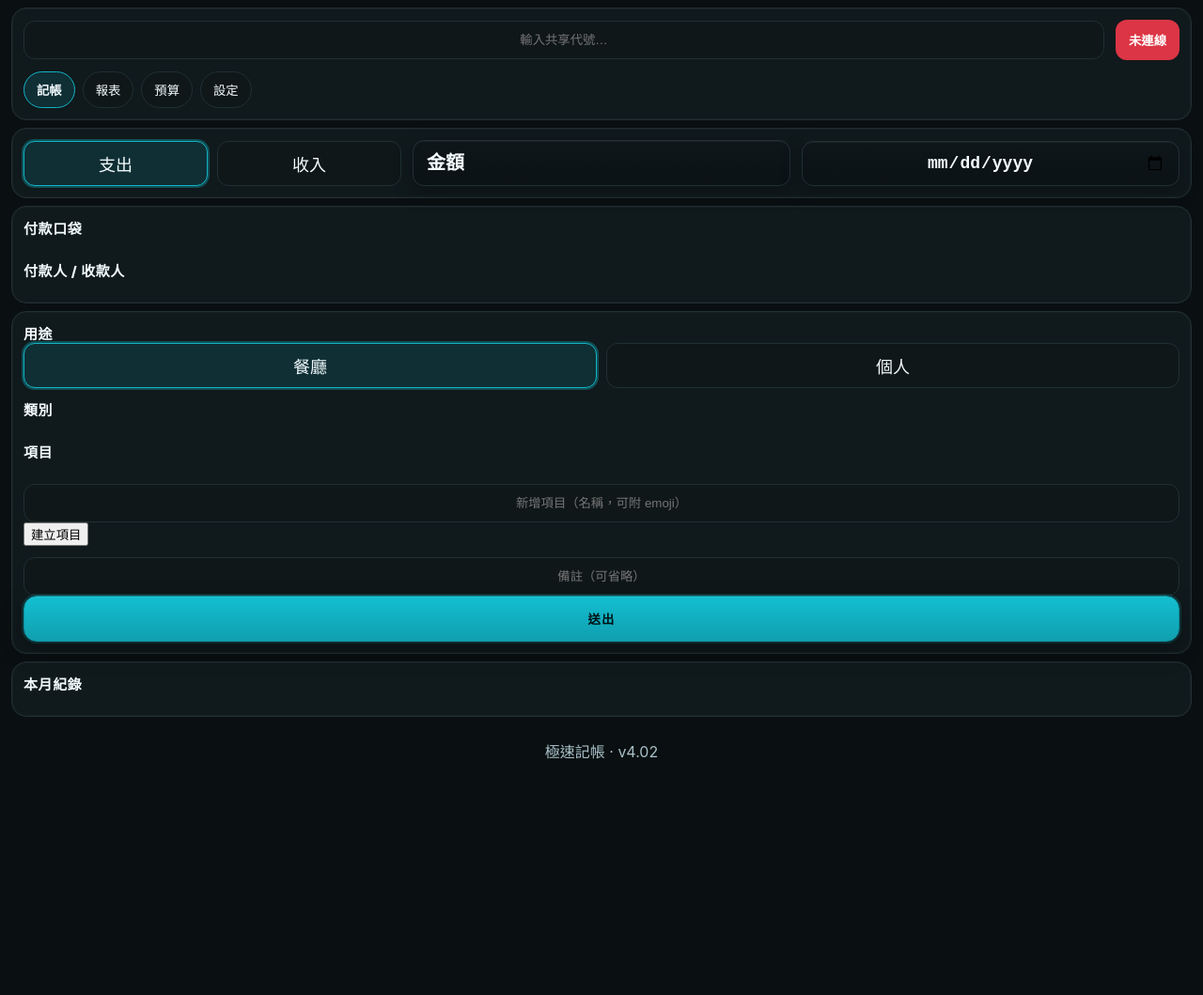
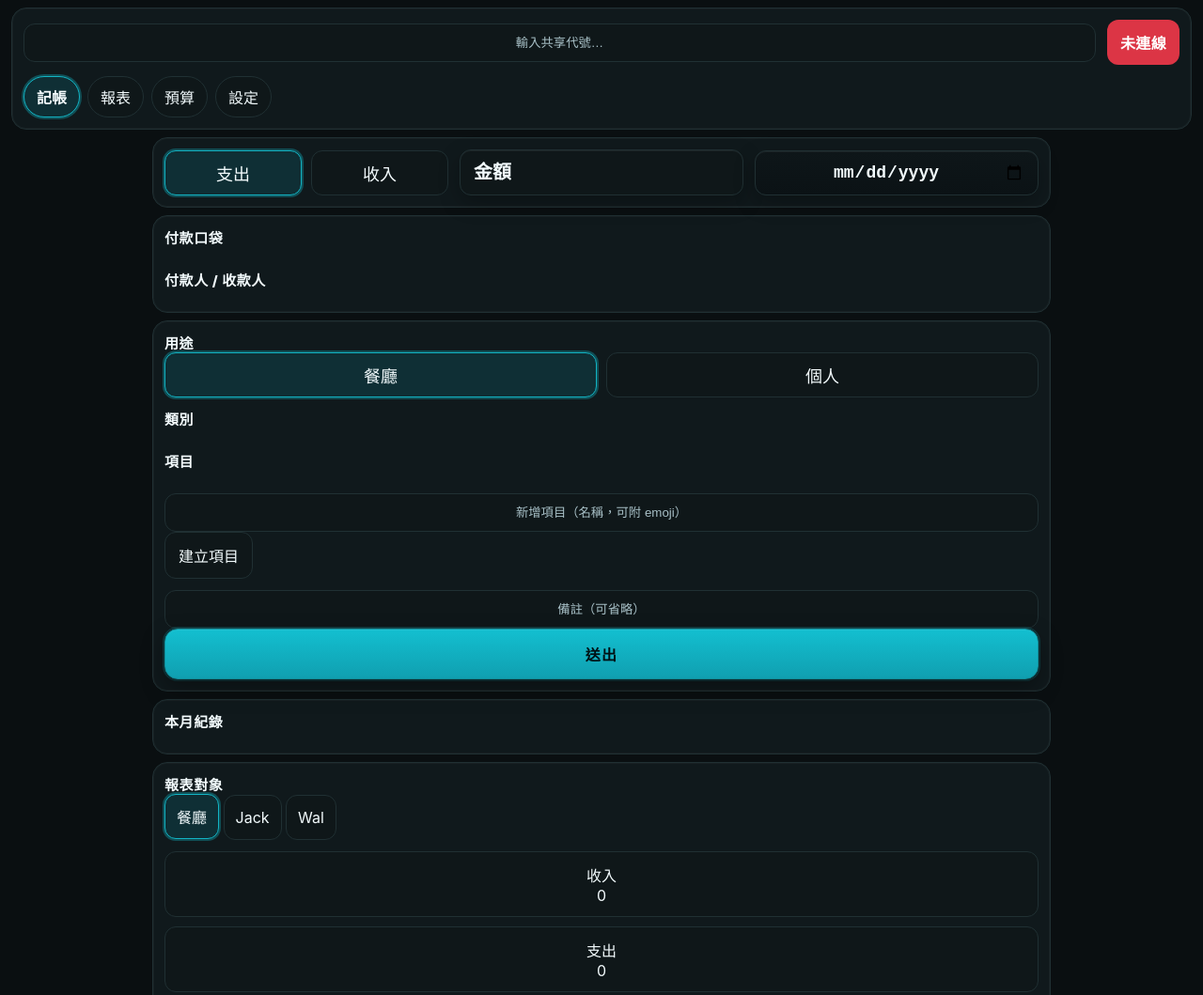
Before and after one commit to diesel-yang/cashflow, a plain HTML site: page index.html in a window 1280 px wide. Shown: the top 1059 px of the page at 94% size. Before the commit the page ends 827 px from the top, so only its background shows below. Drawn offline with Linux system fonts and the light colour scheme.

Commit message:
Update style.css

```diff
--- a/style.css
+++ b/style.css
@@ -1,6 +1,12 @@
 /* ==========================================================================
-   極速記帳 - 深色高對比（mobile-first）
-   v4.02：維持 v4.01，不動 OK 結構；補：本月紀錄/報表/預算、SVG 高亮、Safari 跑版修正
+   極速記帳 - 高對比深色（mobile-first）
+   v4.01 → 修正版
+   - 頂部三欄（支出/收入｜金額｜日期）固定三欄不跳行
+   - 用途「餐廳 / 個人」二等分同一欄寬
+   - 口袋以「小豬 SVG 為主體」，點選高亮（描邊＋光暈）
+   - iOS/Safari 兼容：表單字色、min-width:0、appearance reset
+   - 行動版 Grid 排版；按鈕/圖示一律置中
+   - 報表/預算分頁的 KPI、圓餅圖、表格、進度條樣式
    ========================================================================== */
 
 :root{
@@ -9,158 +15,266 @@
   --text:#f3fbfd;
   --muted:#a8c0c7;
   --primary:#12b4c4;
+  --primary-weak:#0f8f9b;
   --border:#203033;
   --chip-bg:#0f1719;
   --chip-active:#0f2f35;
   --pos:#76e3a8;
   --neg:#ff9aa0;
+  --shadow-outer: 0 10px 24px rgba(0,0,0,.35);
+  --shadow-inset: 0 1px 0 rgba(255,255,255,.06) inset;
 }
 
 *{box-sizing:border-box}
 html,body{
   margin:0;padding:0;background:var(--bg);color:var(--text);
   font-family:-apple-system,BlinkMacSystemFont,Inter,'Noto Sans TC','Segoe UI',Roboto,Arial;
-  -webkit-font-smoothing:antialiased;-moz-osx-font-smoothing:grayscale;
+  -webkit-font-smoothing:antialiased; -moz-osx-font-smoothing:grayscale;
 }
 
+img,svg{display:block;max-width:100%}
+button{border:0;background:none;padding:0;font:inherit;color:inherit;cursor:pointer}
+.hidden{display:none!important}
+.muted{color:var(--muted)}
+.center{display:grid;place-items:center}
+.space{flex:1}
+
+/* ───────── 卡片 / 區塊 ───────── */
 .card{
-  background:var(--card);border:1px solid var(--border);
-  border-radius:16px;padding:12px;display:grid;gap:12px;
+  background:var(--card);
+  border:1px solid var(--border);
+  border-radius:16px;
+  padding:12px;
+  display:grid; gap:12px;
   box-shadow:0 0 0 1px rgba(255,255,255,.03) inset;
   margin:8px 12px;
 }
 .section-head{font-size:15px;font-weight:800;letter-spacing:.04em}
-.center{display:grid;place-items:center}
-.muted{color:var(--muted)}
-.space{flex:1}
 
-/* 頂部 */
+/* ───────── 頂部：共享代號 + 連線按鈕 + 分頁 ───────── */
 .head .head-row{
-  display:grid;grid-template-columns:minmax(0,1fr) auto;gap:12px;align-items:center
+  display:grid;
+  grid-template-columns:1fr auto;
+  gap:12px;
+  align-items:center;
+}
+.input{
+  width:100%;
+  background:var(--chip-bg); color:var(--text);
+  border:1px solid var(--border); border-radius:12px;
+  padding:12px 14px; text-align:center;
+  -webkit-appearance:none; appearance:none; min-width:0;
 }
 .tabs{display:flex;gap:8px;flex-wrap:wrap}
 .tab{
-  border:1px solid var(--border);background:var(--chip-bg);color:var(--text);
-  padding:9px 13px;border-radius:999px;cursor:pointer;display:inline-flex;align-items:center;justify-content:center
+  border:1px solid var(--border);
+  background:var(--chip-bg);
+  border-radius:999px;
+  color:var(--text);
+  padding:9px 13px;
 }
-.tab.active{background:var(--chip-active);border-color:var(--primary);font-weight:800}
+.tab.active{
+  background:var(--chip-active);
+  border-color:var(--primary);
+  font-weight:800;
+  box-shadow:0 0 0 2px color-mix(in srgb,var(--primary) 35%, transparent);
+}
 
-/* Inputs / Buttons */
-.input{
-  width:100%;background:var(--chip-bg);color:var(--text);
-  border:1px solid var(--border);border-radius:12px;padding:12px 14px;text-align:center;
+/* ───────── 一般按鈕 ───────── */
+.btn{
+  background:var(--primary); color:#001114;
+  border-radius:12px; padding:12px 14px;
+  font-weight:800; letter-spacing:.02em;
 }
-.btn{background:var(--primary);color:#001114;border:none;border-radius:12px;padding:12px 14px;font-weight:800;cursor:pointer}
-.btn.danger{background:#dc3545;color:#fff}
-.btn.success{background:#2ac3a2;color:#001114}
+.btn.danger{ background:#dc3545; color:#fff; }
+.btn.success{ background:#2ac3a2; color:#001114; }
+.btn-elevated{
+  border:1px solid var(--border);
+  background:var(--chip-bg);
+  border-radius:12px; padding:12px 14px;
+}
+.btn-elevated.primary{
+  background: var(--primary);
+  color:#001114;
+  border:1px solid #0e9dae;
+  font-weight:800; letter-spacing:.08em;
+}
 
-/* Chips */
+/* ───────── 立體送出 ───────── */
+.btn-3d{
+  width:100%;
+  border:1px solid #1c2a2e; border-radius:14px;
+  padding:14px 18px; text-align:center;
+  font-weight:900; letter-spacing:.08em;
+  background:linear-gradient(#0e1619,#0b1215); color:#e8f7fa;
+  box-shadow:var(--shadow-inset), var(--shadow-outer), 0 0 0 2px rgba(18,180,196,.2);
+  transition:transform .06s ease, box-shadow .15s ease, filter .15s ease;
+}
+.btn-3d.primary{ background:linear-gradient(#13bfd0,#109fb0); border-color:#0f8f9b; color:#001114; }
+.btn-3d:hover{ filter:brightness(1.03); }
+.btn-3d:active{ transform:translateY(1px); box-shadow:0 6px 16px rgba(0,0,0,.28), 0 0 0 2px rgba(18,180,196,.25); }
+.btn-3d:focus-visible{ outline:2px solid var(--primary); outline-offset:2px; }
+
+/* ───────── 晶片按鈕（Chips） ───────── */
 .chip{
-  border:1px solid var(--border);background:var(--chip-bg);color:var(--text);
-  border-radius:12px;padding:10px 12px;min-height:48px;min-width:0;
-  cursor:pointer;display:inline-flex;align-items:center;justify-content:center;gap:8px;text-align:center
+  border:1px solid var(--border);
+  background:var(--chip-bg);
+  color:var(--text);
+  border-radius:12px; padding:10px 12px; min-height:48px;
+  display:inline-flex; align-items:center; justify-content:center;
+  gap:8px; text-align:center;
 }
-.chip.active{background:var(--chip-active);border-color:var(--primary);box-shadow:0 0 0 2px color-mix(in srgb, var(--primary) 35%, transparent)}
-.chip.lg{font-size:18px}
-#chip-scope .chip{font-size:18px}
+.chip.active{
+  background:var(--chip-active);
+  border-color:var(--primary);
+  box-shadow:0 0 0 2px color-mix(in srgb,var(--primary) 35%, transparent);
+}
+.chip.lg{ font-size:18px }
+.emoji{ width:22px; height:22px; display:inline-grid; place-items:center; font-size:20px; line-height:1 }
 
-/* ===== 三欄不跳行（支出/收入｜金額｜日期） ===== */
+/* 用途「餐廳 / 個人」二等分 */
+.chip-group.two{
+  display:grid;
+  grid-template-columns:1fr 1fr;
+  gap:10px;
+}
+.chip-group.wide{ display:grid; grid-template-columns:repeat(2,minmax(0,1fr)); gap:10px; }
+#chip-scope .chip{ font-size:18px }
+
+/* ───────── 頂部三欄：支出/收入｜金額｜日期 ───────── */
 .top-eqgrid{
   display:grid;
-  grid-template-columns: minmax(0,1fr) minmax(0,1fr) minmax(0,1fr);
-  gap:12px;align-items:center;
+  grid-template-columns: 1fr 1fr 1fr;   /* 固定三欄 */
+  gap:12px; align-items:center;
 }
-/* 兩顆 chip 等分該欄寬 */
-.chip-group.two{display:grid;grid-template-columns:1fr 1fr;gap:10px}
-.chip-group.three{display:grid;grid-template-columns:repeat(3,1fr);gap:10px}
+#rec-amt.amt{
+  text-align:center; font-weight:900; font-size:20px;
+  background:var(--chip-bg); color:var(--text)!important;
+  -webkit-text-fill-color:var(--text)!important; caret-color:var(--text);
+  border:1px solid var(--border); border-radius:12px; padding:12px 14px;
+  -webkit-appearance:none; appearance:none; min-width:0;
+}
+.elevated{
+  border-radius:12px; border:1px solid var(--border);
+  background:linear-gradient(#0e1619,#0b1215); color:var(--text);
+  padding:12px 14px; box-shadow:var(--shadow-inset), 0 8px 22px rgba(0,0,0,.25);
+}
+.date-wrap input[type="date"]{
+  width:100%; text-align:center; font-weight:800; font-size:18px; min-width:0;
+  -webkit-appearance:none; appearance:none;
+}
+input::placeholder{ color:var(--muted) }
+input:-webkit-autofill,
+input:-webkit-autofill:focus{
+  -webkit-text-fill-color: var(--text) !important;
+  transition: background-color 9999s ease-out 0s;
+}
 
-/* 金額輸入（深色白字） */
-#rec-amt.amt{
-  text-align:center;font-weight:900;font-size:20px;
-  color:var(--text)!important;-webkit-text-fill-color:var(--text)!important;caret-color:var(--text);
+/* ───────── Grid 系列 ───────── */
+.grid{ display:grid; gap:10px }
+.grid-2{ grid-template-columns:repeat(2,1fr) }
+.grid-3{ grid-template-columns:repeat(3,1fr) }
+.grid-4{ grid-template-columns:repeat(4,1fr) }
+
+/* ───────── 口袋（SVG 為主體） ───────── */
+.pockets-grid{ display:grid; grid-template-columns:repeat(3,1fr); gap:12px }
+.pocket{
+  display:flex; flex-direction:column; align-items:center; justify-content:center;
+  text-align:center; gap:10px; padding:12px;
+  border:1px solid var(--border); border-radius:16px; background:var(--card);
+  min-height:160px;
 }
-input:-webkit-autofill,input:-webkit-autofill:focus{-webkit-text-fill-color:var(--text)!important;transition:background-color 9999s ease-out 0s}
+.pocket .pig{ width:92px; height:92px; color:#6aa7ff; }
+.pocket .name{ font-size:15px; color:var(--muted) }
+.pocket .amt{ font-size:22px; font-weight:900; color:var(--text) }
+.pocket.negative .pig{ color:#ff6b6b }
+.pocket.negative .amt{ color:var(--neg) }
+.pocket.positive .amt{ color:var(--pos) }
 
-/* 日期（立體） */
-.elevated{
-  border-radius:12px;border:1px solid var(--border);
-  background:linear-gradient(#0e1619,#0b1215);color:var(--text);padding:12px 14px;
-  box-shadow:0 1px 0 rgba(255,255,255,.06) inset, 0 8px 22px rgba(0,0,0,.25);
+/* 讓「SVG 本體」在選取時高亮描邊與外暈 */
+.pocket .pig path{ stroke:transparent; stroke-width:3px; }
+.pocket.active{ border-color:var(--primary); box-shadow:0 0 0 3px color-mix(in srgb,var(--primary) 25%, transparent); }
+.pocket.active .pig{ color:var(--primary); }
+.pocket.active .pig path{ stroke:var(--primary); }
+
+/* 付款人列（J / W / JW 三等分） */
+#payers-row .chip{ width:100%; justify-content:center; }
+
+/* ───────── 本月紀錄列表 ───────── */
+.list{ display:grid; gap:8px }
+.list .row{
+  display:grid; grid-template-columns:95px 1fr auto;
+  gap:8px; align-items:center;
+  padding:10px; background:var(--chip-bg);
+  border:1px solid var(--border); border-radius:12px; color:var(--text);
 }
-.date-wrap input[type="date"]{width:100%;text-align:center;font-weight:800;font-size:18px;min-width:0}
+.list .r-date{ color:var(--muted) }
+.list .r-amt{ font-weight:900 }
+.list .r-amt.pos{ color:var(--pos) }
+.list .r-amt.neg{ color:var(--neg) }
 
-/* 送出（立體卡片） */
-.btn-3d{
-  appearance:none;width:100%;
-  border:1px solid #1c2a2e;border-radius:14px;padding:14px 18px;
-  font-weight:900;letter-spacing:.08em;text-align:center;cursor:pointer;
-  background:linear-gradient(#0e1619,#0b1215);color:#e8f7fa;
-  box-shadow:0 1px 0 rgba(255,255,255,.06) inset,0 10px 24px rgba(0,0,0,.35),0 0 0 2px rgba(18,180,196,.20);
-  transition:transform .06s ease,box-shadow .15s ease,filter .15s ease;
+/* ───────── 報表分頁（KPI / 圓餅 / 表格） ───────── */
+.report-tabs{ display:flex; gap:8px; flex-wrap:wrap }
+.kpi-row{
+  display:grid; gap:10px;
+  grid-template-columns:repeat(3,1fr);
 }
-.btn-3d.primary{background:linear-gradient(#13bfd0,#109fb0);border-color:#0f8f9b;color:#001114}
-.btn-3d:hover{filter:brightness(1.03)}
-.btn-3d:active{transform:translateY(1px);box-shadow:0 6px 16px rgba(0,0,0,.28),0 0 0 2px rgba(18,180,196,.25)}
-.btn-3d:focus-visible{outline:2px solid var(--primary);outline-offset:2px}
+.kpi{
+  background:var(--chip-bg); border:1px solid var(--border);
+  border-radius:12px; padding:12px; text-align:center;
+}
+.kpi .label{ color:var(--muted); font-size:13px }
+.kpi .val{ font-size:20px; font-weight:900 }
+.kpi .val.pos{ color:var(--pos) }
+.kpi .val.neg{ color:var(--neg) }
 
-/* Grid helpers */
-.grid{display:grid;gap:10px}
-.grid-3{grid-template-columns:repeat(3,1fr)}
-.grid-4{grid-template-columns:repeat(4,1fr)}
-.pockets-grid{display:grid;grid-template-columns:repeat(3,1fr);gap:12px}
+.pie-box{
+  background:var(--chip-bg); border:1px solid var(--border);
+  border-radius:12px; padding:10px;
+}
+.pie-wrap{ width:100%; max-width:420px; margin:0 auto; }
+.pie-legend{ display:grid; gap:6px; grid-template-columns:1fr 1fr }
 
-/* 口袋（SVG 為主體；容器只有互動/高亮） */
-.pocket{
-  background:transparent;border:1px solid var(--border);
-  border-radius:16px;padding:10px;display:flex;flex-direction:column;align-items:center;justify-content:center;gap:8px;
-  cursor:pointer;min-height:150px;transition:border-color .15s,box-shadow .15s,transform .05s
+/* 表格精簡樣式 */
+.table{
+  width:100%; border-collapse:collapse; color:var(--text);
 }
-.pocket .pig{width:88px;height:88px;color:#4aa3ff;transition:filter .15s,transform .05s}
-.pocket .name{font-size:15px;color:var(--muted)}
-.pocket .amt{font-size:22px;font-weight:900;color:var(--text)}
-.pocket.negative .pig{color:#ff6b6b}
-.pocket.negative .amt{color:var(--neg)}
-.pocket.positive .amt{color:var(--pos)}
-/* 點選高亮（SVG 周圍暈光 + 容器外框） */
-.pocket.active{
-  border-color: var(--primary);
-  box-shadow: 0 0 0 3px color-mix(in srgb, var(--primary) 25%, transparent);
+.table th,.table td{
+  padding:10px; border-bottom:1px solid var(--border);
+  text-align:left;
 }
-.pocket.active .pig { filter: drop-shadow(0 0 0.6rem rgba(18,180,196,.45)); }
+.table th{ color:var(--muted); font-weight:700 }
 
-/* 最近列表 */
-.list{display:grid;gap:8px}
-.list .row{
-  display:grid;grid-template-columns:95px 1fr auto;gap:8px;align-items:center;
-  padding:10px;background:var(--chip-bg);border:1px solid var(--border);border-radius:12px;color:var(--text)
+/* ───────── 預算分頁（進度條） ───────── */
+.budget-row{ display:grid; gap:10px }
+.budget-item{
+  background:var(--chip-bg); border:1px solid var(--border);
+  border-radius:12px; padding:12px;
 }
-.list .r-date{color:var(--muted)}
-.list .r-amt{font-weight:900}
-.list .r-amt.pos{color:var(--pos)}
-.list .r-amt.neg{color:var(--neg)}
+.progress{
+  height:10px; background:#0c1316; border-radius:999px; overflow:hidden;
+  border:1px solid #1b2a2e; margin-top:8px;
+}
+.progress > i{
+  display:block; height:100%; width:0%;
+  background:linear-gradient(90deg,#12b4c4,#1fd1e2);
+  transition:width .3s ease;
+}
 
-/* 報表 KPI / 表格 / 圖表 */
-.kpi-3{grid-template-columns:repeat(3,minmax(0,1fr))}
-.kpi{background:var(--chip-bg);border:1px solid var(--border);border-radius:12px;padding:10px;text-align:center}
-.kpi-h{font-size:13px;color:var(--muted)}
-.kpi-v{font-size:22px;font-weight:900}
-.canvas{width:100%;height:auto;display:block;margin:auto;max-width:360px}
-.table{display:grid;gap:6px}
-.table .tr{display:grid;grid-template-columns:1fr auto;gap:8px;align-items:center;background:var(--chip-bg);border:1px solid var(--border);border-radius:10px;padding:10px}
-.table .tag{display:inline-flex;align-items:center;gap:6px}
+/* ───────── 可用性 ───────── */
+:where(button,.chip,.pocket,input,select):focus-visible{
+  outline:2px solid var(--primary);
+  outline-offset:2px;
+}
 
-/* 預算列表 */
-.budget-list{display:grid;gap:10px}
-.budget-item{background:var(--chip-bg);border:1px solid var(--border);border-radius:12px;padding:10px;display:grid;gap:8px}
-.progress{height:10px;background:#0e1619;border:1px solid #1a2a2e;border-radius:999px;overflow:hidden}
-.progress > i{display:block;height:100%;background:var(--primary);width:0%}
+/* ───────── 極小尺寸微縮，不改三欄 ───────── */
+@media (max-width:360px){
+  #rec-amt.amt{ font-size:18px }
+  .date-wrap input[type="date"]{ font-size:16px }
+  .chip.lg,#chip-scope .chip{ font-size:16px }
+}
 
-/* 小螢幕微縮字 */
-@media (max-width:360px){
-  #rec-amt.amt{font-size:18px}
-  .date-wrap input[type="date"]{font-size:16px}
-  .chip.lg,#chip-scope .chip{font-size:16px}
+/* ───────── 桌面端微調 ───────── */
+@media (min-width:960px){
+  main{ max-width:980px; margin:0 auto; }
 }
-:where(button,.chip,.pocket,input):focus-visible{outline:2px solid var(--primary);outline-offset:2px}
-.page{display:none}.page.show{display:block}
-.foot{color:var(--muted);text-align:center;padding:16px 0}
```
